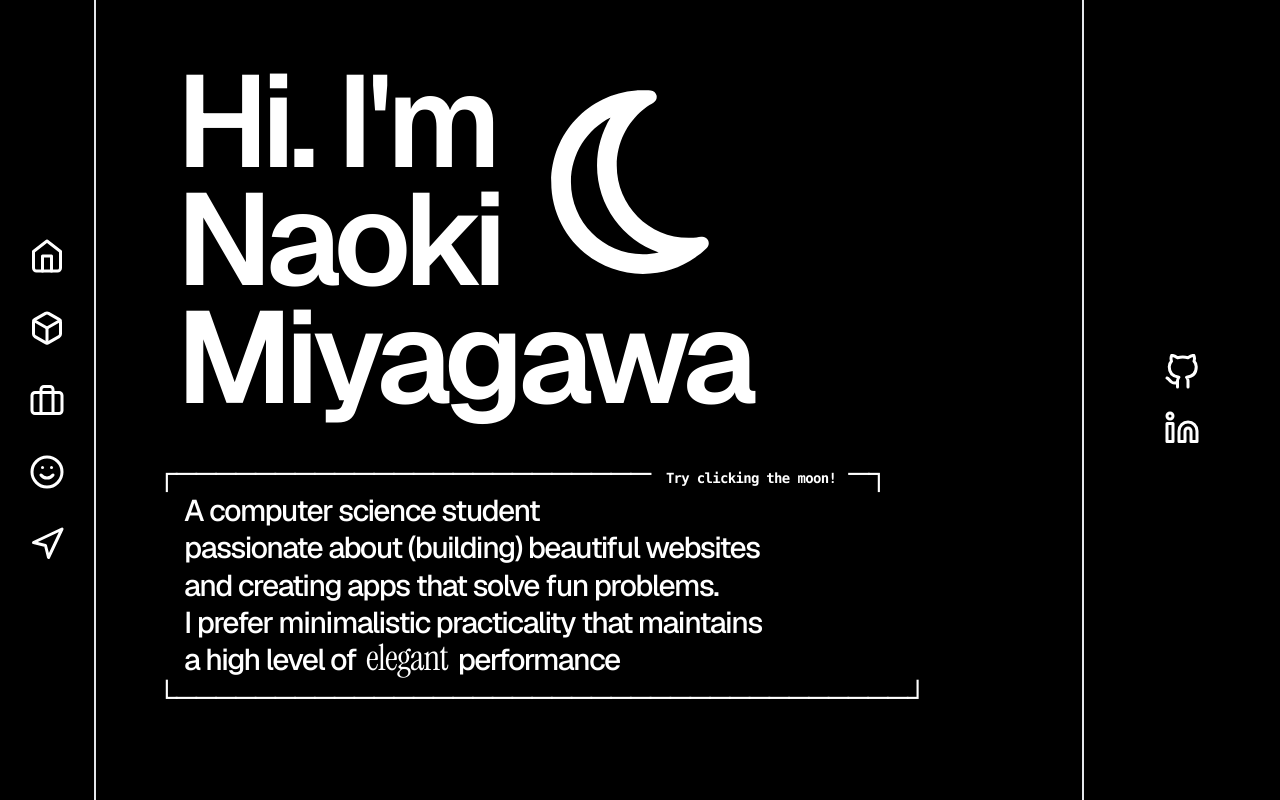
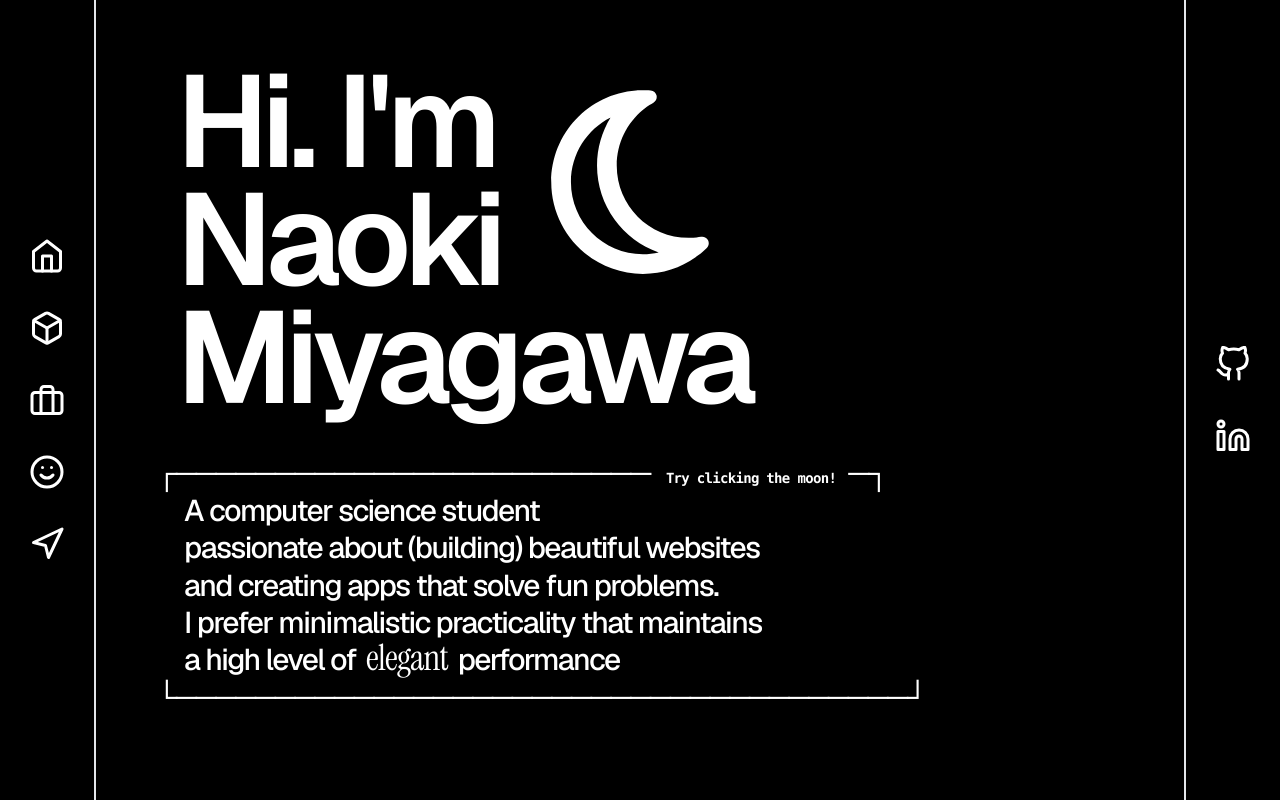
Before and after one commit to NaokiTM/portfolio-site, a Next.js app: page / in a window 1280 px wide. Shown: the top 800 px of the page. Built offline with nearby package versions, Linux system fonts and the light colour scheme.

Commit message:
redid contact bar responsiveness

```diff
--- a/src/app/components/ContactBar.tsx
+++ b/src/app/components/ContactBar.tsx
@@ -5,12 +5,12 @@ import { FiLinkedin } from "react-icons/fi";
 
 function Contacts() {
   return (
-    <div className={`text-4xl`}>
-        <div className={`space-y-5 flex p-20 flex-col font-medium sticky h-screen items-center justify-center top-0 border-l-2`}>
-            <a href = 'https://github.com/NaokiTM' target='_blank' rel='noopener noreferrer'>
+    <div className='lg:w-24 text-4xl flex-shrink-0 bg-black sticky top-0 sm:bottom-0 lg:h-screen lg:border-l-2 border-t-2 lg:border-t-0'>
+      <div className="flex lg:flex-col justify-around lg:justify-center items-center lg:h-full p-4 lg:p-0 lg:space-y-5">
+            <a href = 'https://github.com/NaokiTM' target='_blank' rel='noopener noreferrer' className='p-2 text-2xl lg:text-4xl'>
               <FiGithub />
             </a>
-            <a href = 'https://www.linkedin.com/in/naoki-miyagawa-1234b8333/' target='_blank' rel='noopener noreferrer'>
+            <a href = 'https://www.linkedin.com/in/naoki-miyagawa-1234b8333/' target='_blank' rel='noopener noreferrer' className='p-2 text-2xl lg:text-4xl'>
               <FiLinkedin />
             </a>
         </div>
--- a/src/app/components/Navbar.tsx
+++ b/src/app/components/Navbar.tsx
@@ -12,7 +12,7 @@ interface NavbarProps {
 
 export default function NavBar({ scrollTo}: NavbarProps) {
   return (
-    <nav className="lg:w-24 flex-shrink-0 bg-black border-r-2 sticky top-0 lg:h-screen">
+    <nav className="lg:w-24 flex-shrink-0 bg-black lg:border-r-2 sticky top-0 lg:h-screen border-b-2 lg:border-b-0">
       <div className="flex lg:flex-col justify-around lg:justify-center items-center lg:h-full p-4 lg:p-0 lg:space-y-5">
         <button onClick={() => scrollTo('hero')} className="p-2">
           <FiHome className="text-2xl lg:text-4xl" />
```
